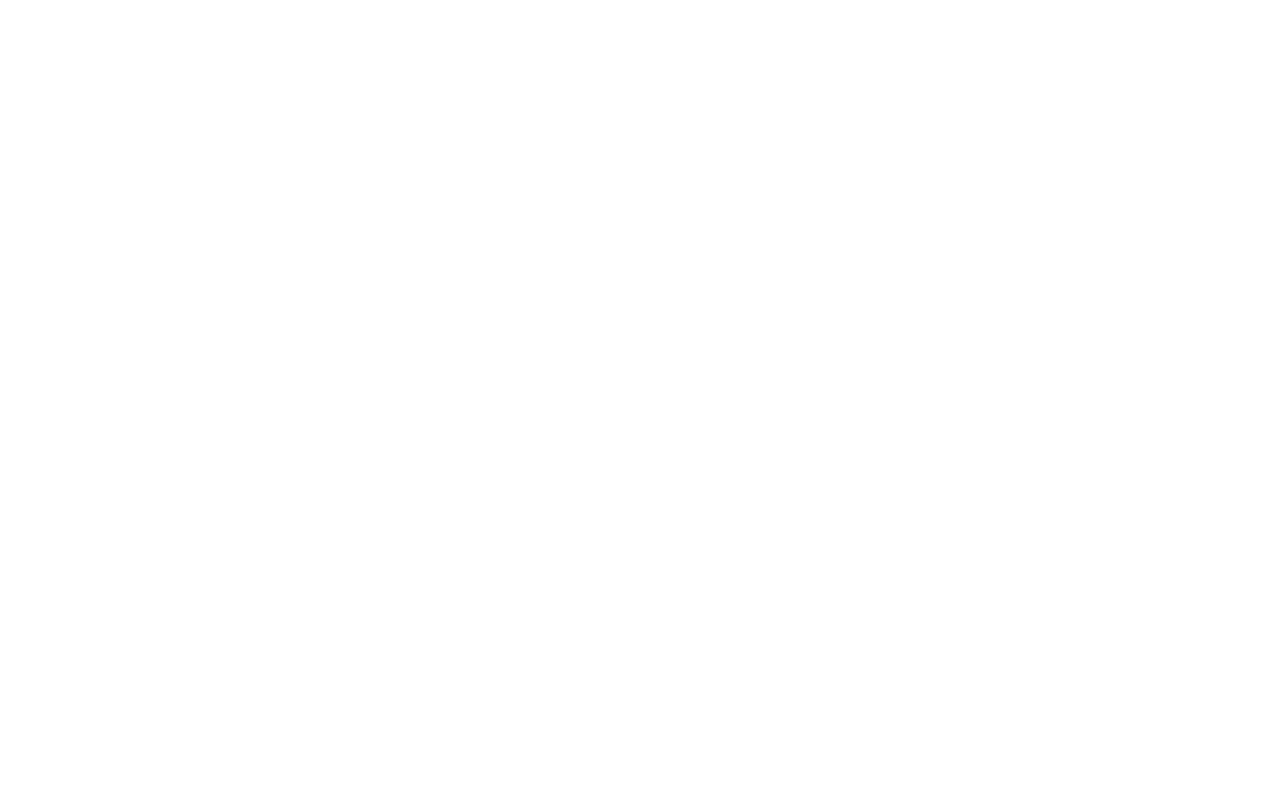
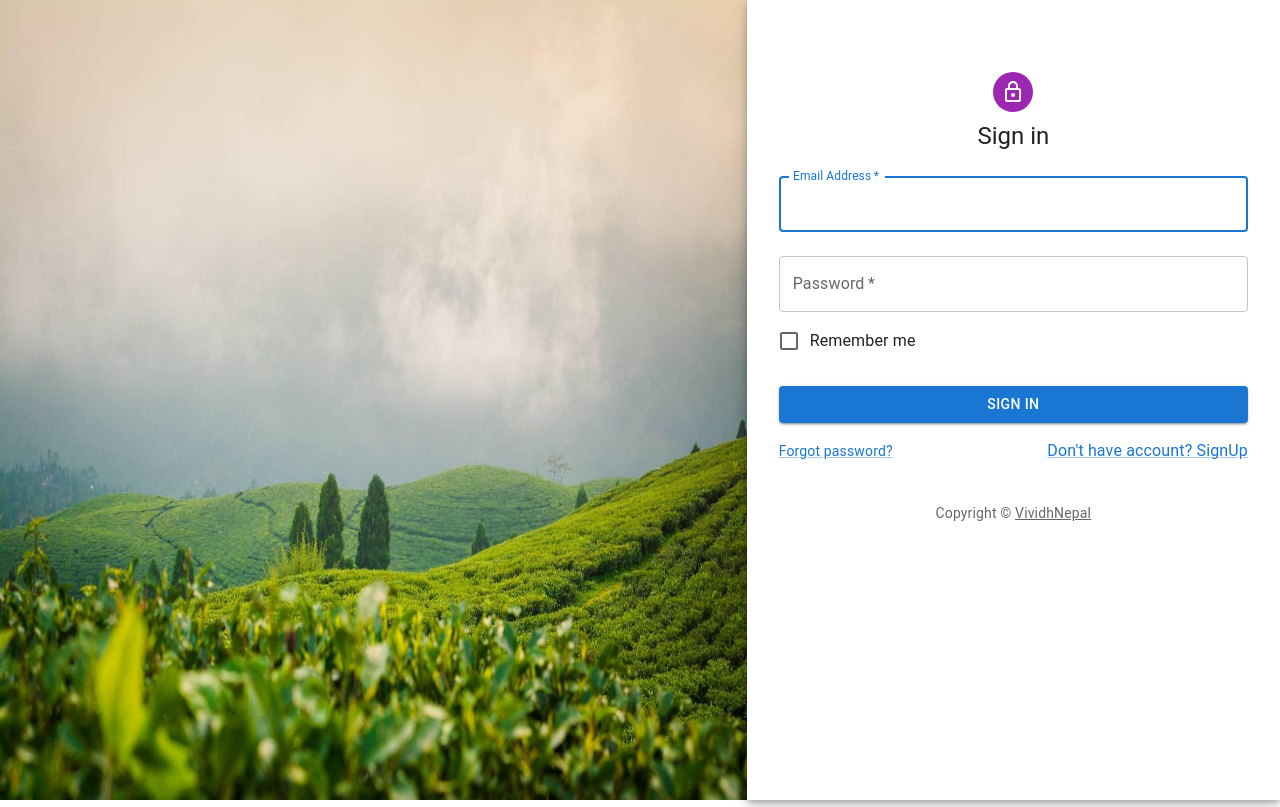
Before and after one commit to sunuwar17/VividhNepal, a React (Create React App) app: page /login in a window 1280 px wide. Before the commit this address had no page. Built offline with nearby package versions, Linux system fonts and the light colour scheme; what react-swipeable-views-utils would draw is missing.

Commit message:
added by manish regmi

```diff
--- a/package.json
+++ b/package.json
@@ -3,6 +3,8 @@
   "version": "0.1.0",
   "private": true,
   "dependencies": {
+    "@auth0/auth0-react": "^1.10.2",
+    "@coreui/coreui": "^4.2.1",
     "@emotion/react": "^11.10.0",
     "@emotion/styled": "^11.10.0",
     "@googlemaps/react-wrapper": "^1.1.35",
@@ -15,6 +17,7 @@
     "@testing-library/react": "^13.3.0",
     "@testing-library/user-event": "^13.5.0",
     "add": "^2.0.6",
+    "auth0": "^2.42.0",
     "axios": "^0.27.2",
     "google-map-react": "^2.2.0",
     "highlight.js": "^11.6.0",
@@ -23,6 +26,7 @@
     "react": "^18.2.0",
     "react-clock": "^3.1.0",
     "react-dom": "^18.2.0",
+    "react-responsive-carousel": "^3.2.23",
     "react-router": "^6.3.0",
     "react-router-dom": "^6.3.0",
     "react-scripts": "5.0.1",
--- a/src/App.jsx
+++ b/src/App.jsx
@@ -9,6 +9,8 @@
 import Blog from './Pages/Blogs/Blog';
 import News from './Pages/News/News';
 import Shop from './Pages/Shop/Shop';
+import Login1 from './Auth/Login1';
+
 
 function App() {
   return (
@@ -19,6 +21,8 @@
 
               {/* HomePage */}
               <Route element={<Home />} path="/"/>
+              <Route element={<Login1 />} path="/login"/>
+
 
               <Route element= {<Gallery/>} path="gallery"/>
               <Route element= {<Contact/>} path="contact"/>
--- /dev/null
+++ b/src/Auth/Login1.jsx
@@ -0,0 +1,138 @@
+import * as React from 'react';
+import Avatar from '@mui/material/Avatar';
+import Button from '@mui/material/Button';
+import CssBaseline from '@mui/material/CssBaseline';
+import TextField from '@mui/material/TextField';
+import FormControlLabel from '@mui/material/FormControlLabel';
+import Checkbox from '@mui/material/Checkbox';
+import Link from '@mui/material/Link';
+import Paper from '@mui/material/Paper';
+import Box from '@mui/material/Box';
+import Grid from '@mui/material/Grid';
+import LockOutlinedIcon from '@mui/icons-material/LockOutlined';
+import Typography from '@mui/material/Typography';
+import { createTheme, ThemeProvider } from '@mui/material/styles';
+import home2 from './home2.jpeg';
+import { useAuth0 } from "@auth0/auth0-react";
+
+
+const theme = createTheme();
+
+export default function Login1() {
+    const { loginWithRedirect } = useAuth0();
+    const { logout } = useAuth0();
+
+
+    const handleSubmit = (event) => {
+        event.preventDefault();
+        const data = new FormData(event.currentTarget);
+        console.log({
+            email: data.get('email'),
+            password: data.get('password'),
+        });
+    };
+
+    return (
+        <ThemeProvider theme={theme}>
+            <Grid container component="main" sx={{ height: '100vh' }}>
+                <CssBaseline />
+                <Grid
+                    item
+                    xs={false}
+                    sm={4}
+                    md={7}
+                    sx={{
+
+                        backgroundRepeat: 'no-repeat',
+                        backgroundColor: (t) =>
+                            t.palette.mode === 'light' ? t.palette.grey[50] : t.palette.grey[900],
+                        backgroundSize: 'cover',
+                        backgroundPosition: 'center',
+                    }}
+                >
+                    <img src={home2} alt="nischal" height={'100%'} width={'100%'} />
+
+                </Grid>
+                <Grid item xs={12} sm={8} md={5} component={Paper} elevation={6} square>
+                    <Box
+                        sx={{
+                            my: 8,
+                            mx: 4,
+                            display: 'flex',
+                            flexDirection: 'column',
+                            alignItems: 'center',
+                        }}
+                    >
+                        <Avatar sx={{ m: 1, bgcolor: 'secondary.main' }}>
+                            <LockOutlinedIcon />
+                        </Avatar>
+                        <Typography component="h1" variant="h5">
+                            Sign in
+                        </Typography>
+                        <Box component="form" noValidate onSubmit={handleSubmit} sx={{ mt: 1 }}>
+                            <TextField
+                                margin="normal"
+                                required
+                                fullWidth
+                                id="email"
+                                label="Email Address"
+                                name="email"
+                                autoComplete="email"
+                                autoFocus
+                            />
+                            <TextField
+                                margin="normal"
+                                required
+                                fullWidth
+                                name="password"
+                                label="Password"
+                                type="password"
+                                id="password"
+                                autoComplete="current-password"
+                            />
+                            <FormControlLabel
+                                control={<Checkbox value="remember" color="primary" />}
+                                label="Remember me"
+                            />
+                            <Button
+                                type="submit"
+                                fullWidth
+                                variant="contained"
+                                sx={{ mt: 3, mb: 2 }}
+                            >
+                                Sign In
+                            </Button>
+                            <Grid container>
+                                <Grid item xs>
+                                    <Link href="#" variant="body2">
+                                        Forgot password?
+                                    </Link>
+                                </Grid>
+                                <Grid item>
+
+
+
+                                    < Link
+                                    >
+                                    Don't have account? SignUp
+
+                                    </Link>
+
+                                </Grid>
+                            </Grid>
+                            {/* <Login1 sx={{ mt: 5 }} /> */}
+                            <Box sx={{ mt: 5 }}>
+                                <Typography variant="body2" color="text.secondary" align="center" mt="20">
+                                    {'Copyright © '}
+                                    <Link color="inherit" href="">
+                                        VividhNepal
+                                    </Link>{' '}
+                                </Typography>
+                            </Box>
+                        </Box>
+                    </Box>
+                </Grid>
+            </Grid>
+        </ThemeProvider >
+    );
+}
--- a/src/Global/Footer/Footer.jsx
+++ b/src/Global/Footer/Footer.jsx
@@ -14,8 +14,8 @@
         right:0; */}
         <Grid container spacing={0}  >
           <Grid item xs={12} sm={4} lg={4} sx={{ textAlign: 'center' }}  >
-            <Box sx={{ textAlign: 'center' }}>
-              <Box fontSize={16}  >Support</Box>
+            <Box sx={{ textAlign: 'center', p:2 }}>
+              <Box  sx={{ pb:2,fontSize:16}} >Support</Box>
               <Box>
                 <Link href="/" color="inherit">
                   Safety Information
@@ -30,8 +30,8 @@
 
           </Grid>
           <Grid item xs={12} sm={4} lg={4}>
-            <Box sx={{ textAlign: 'center' }}>
-              <Box fontSize={16}  >Company</Box>
+            <Box sx={{ textAlign: 'center',p:2 }}>
+              <Box  sx={{ pb:2, fontSize:16}}  >Company</Box>
               <Box>
                 <Link href="/" color="inherit">
                   About Us
@@ -50,8 +50,8 @@
             </Box>
           </Grid>
           <Grid item xs={12} sm={4} lg={4}>
-            <Box sx={{ textAlign: 'center' }}>
-              <Box fontSize={16}>Contact</Box>
+            <Box sx={{ textAlign: 'center', p:2 }}>
+              <Box sx={{fontSize:16, pb:2}}>Contact</Box>
               <Box>
                 <Link href="/" color="inherit">
                   FAQ
--- a/src/Global/Header/Header.jsx
+++ b/src/Global/Header/Header.jsx
@@ -66,8 +66,7 @@
     <>
       <Paper sx={{ display: 'flex' }}>
         <CssBaseline />
-        <HideOnScroll {...props}>
-          <AppBar component="nav" sx={{ position: 'fiexd', width: '100%', px: { lg: 5, sm: 12, xs: 'none' } }}>
+          <AppBar component="nav" sx={{  width: '100%', position:'sticky' }}>
             <Toolbar sx={{ justifyContent: 'space-between', width: '100%' }} >
               <IconButton
                 color="inherit"
@@ -78,9 +77,9 @@
               >
                 <MenuIcon />
               </IconButton>
-
+              <Box sx={{ display: 'flex' }}>
                 <Box
-                sx={{ display: { lg: 'block', sm: 'block', xs: 'none' }, height: 80, cursor: 'pointer', p: 2 }}
+                  sx={{ display: { lg: 'block', sm: 'block', xs: 'none' }, height: 80, cursor: 'pointer', px: 4,py:2}}
                   component="img"
                   alt="logo"
                   src={logo}
@@ -95,6 +94,7 @@
                     </Button>
                   ))}
                 </Box>
+              </Box>
 
               <Box
                 sx={{ display: { lg: 'none', sm: 'none', xs: 'block' } }}>
@@ -104,7 +104,11 @@
                   src={logo}
                 />
               </Box>
-
+              <Box
+              sx={{
+                display:'flex',
+                display: { xs: 'none', lg: 'flex' },
+              }}>
               <Paper
                 component="form"
                 sx={{
@@ -116,19 +120,27 @@
                     md: 150
                   },
                   height: '35px',
-                  display:{xs:'none', lg:'flex'}
+                  color:'inherit'
                 }}
               >
                 <InputBase
                   sx={{ ml: 1 }}
                   placeholder="Search..."
-                  inputProps={{ 'aria-label': 'search....' }}
+                  inputProps={{ 'aria-label': 'search...' }}
+
                 />
                 <Divider sx={{ height: 28 }} orientation="vertical" />
                 <IconButton type="submit" aria-label="search">
                   <SearchIcon />
                 </IconButton>
+
               </Paper>
+
+                <Button variant="outlined" color="custom" sx={{ml:1}}>
+                  SignIn
+                </Button>
+
+              </Box>
 
               {/* <Paper>
                 <Box >
@@ -144,7 +156,6 @@
 
             </Toolbar>
           </AppBar>
-        </HideOnScroll>
 
         <Box component="nav">
           <Drawer
@@ -153,7 +164,7 @@
             open={mobileOpen}
             onClose={handleDrawerToggle}
             ModalProps={{
-              keepMounted: true, // Better open performance on mobile.
+              // keepMounted: true, // Better open performance on mobile.
             }}
             sx={{
               display: { xs: 'block', sm: 'none' },
--- a/src/Pages/Home/Component/AboutCard.jsx
+++ b/src/Pages/Home/Component/AboutCard.jsx
@@ -11,7 +11,7 @@
         display: 'block',
         width: '100%',
         transitionDuration: '0.3s',
-        height: '25vw'
+        height: 'auto'
     }
     return (
         <>
@@ -43,7 +43,7 @@
                     </CardContent>
                 </CardActionArea>
                 <Box style={{ textAlign:'center'}}>
-                    <Button >
+                    <Button variant="contained" sx={{mb:3}}>
                         About Us
                     </Button>
                 </Box>
--- a/src/Pages/Home/Component/NewsLetter.jsx
+++ b/src/Pages/Home/Component/NewsLetter.jsx
@@ -2,7 +2,7 @@
 import React from 'react';
 import TextField from '@mui/material/TextField';
 import Card from '@material-ui/core/Card'
-import { Box} from '@mui/material';
+import { Box } from '@mui/material';
 import Button from '@mui/material/Button';
 
 function NewsLetter() {
@@ -16,26 +16,40 @@
     return (
         <>
             <Card elevation={3} style={cardStyle} >
-                <Box sx={{p:4}}>
+                <Box sx={{ p: 3, textAlign: 'center' }}>
                     <Typography
                         color="inherit"
                         variant="h6"
-                        style={{textAlign:'center'}}
                     >
                         NEWSLETTER
                     </Typography>
                     <Typography
-                         variant="body2"
-                         color="textSecondary"
+                        variant="body2"
+                        color="textSecondary"
 
                     >
                         Sign Up to Recieve Latest Story
 
                     </Typography>
-                    <TextField id="outlined-basic" label="Email" variant="outlined" size='3'/>
-                    <Button >
-                    Subscribe
-                </Button>
+                    <TextField id="outlined-basic" placeholder="Full Name" variant="standard" size='2' fullWidth
+                    sx={{
+                        "& .MuiInputBase-root": {
+                            "& input": {
+                                textAlign: "center"
+                            }
+                        },mb:1
+                      }} />
+                    <TextField id="outlined-basic" placeholder="Email" variant="standard" size='2' fullWidth
+                    sx={{
+                        "& .MuiInputBase-root": {
+                            "& input": {
+                                textAlign: "center"
+                            }
+                        }
+                      }} />
+                    <Button variant="contained" sx={{ mt: 2, }} >
+                        Subscribe
+                    </Button>
                 </Box>
             </Card>
 
--- a/src/Pages/Home/Home.jsx
+++ b/src/Pages/Home/Home.jsx
@@ -1,7 +1,7 @@
 import * as React from 'react';
 import Box from '@mui/material/Box';
 import Button from '@mui/material/Button';
-import { Paper } from '@mui/material';
+import { Paper, Typography } from '@mui/material';
 import SwipeableViews from 'react-swipeable-views';
 import { autoPlay } from 'react-swipeable-views-utils';
 import KeyboardArrowLeft from '@mui/icons-material/KeyboardArrowLeft';
@@ -18,6 +18,8 @@
 import home1 from './home1.jpeg';
 import home2 from './home2.jpeg';
 import h3 from './h3.jpg';
+import { useAuth0 } from "@auth0/auth0-react";
+
 
 
 
@@ -44,6 +46,7 @@
 ];
 
 
+
 function Home() {
 
 
@@ -65,24 +68,28 @@
   };
   //slideshow of home ends here
 
+  const { user, isAuthenticated, isLoading } = useAuth0();
 
 
+
+  if (isLoading) {
+    return <div>Loading ...</div>;
+  }
 
 
   return (
     <>
-      <Paper >
-        <Header />
 
+        <Header/>
 
-        <Paper sx={{flexGrow: 1 }}>
+        <Paper >
 
           <AutoPlaySwipeableViews
+            style={{position:'relative'}}
             axis={theme.direction === 'rtl' ? 'x-reverse' : 'x'}
             index={activeStep}
             onChangeIndex={handleStepChange}
             enableMouseEvents
-
           >
 
             {images.map((step, index) =>  (
@@ -91,7 +98,7 @@
                   <Box
                     component="img"
                     sx={{
-                      height: '100vh',
+                      height: '90vh',
                       display: 'block',
                       width: '100%',
                       overflow: 'hidden',
@@ -108,25 +115,29 @@
 
           <MobileStepper
             steps={maxSteps}
-            position="static"
+            sx={{
+              position:'absolute',
+              bottom: '15rem;',
+              background:'transparent'
+            }}
             activeStep={activeStep}
-            display='absolute'
             nextButton={
               <Button
                 size="small"
                 onClick={handleNext}
                 disabled={activeStep === maxSteps - 1}
+
               >
-                Next
+                <Typography color="white">Next</Typography>
                 {theme.direction === 'rtl' ? (
-                  <KeyboardArrowLeft />
+                  <KeyboardArrowLeft color='inherit'/>
                 ) : (
-                  <KeyboardArrowRight />
+                  <KeyboardArrowRight color="primary"/>
                 )}
               </Button>
             }
             backButton={
-              <Button size="small" onClick={handleBack} disabled={activeStep === 0}>
+              <Button size="small"  onClick={handleBack} disabled={activeStep === 0}>
                 {theme.direction === 'rtl' ? (
                   <KeyboardArrowRight />
                 ) : (
@@ -136,7 +147,7 @@
               </Button>
             }
           />
-
+        </Paper>
 
 
           <Paper sx={{ display: 'flex', justifyContent: 'space-between', px: 20, py: 4 }}>
@@ -167,8 +178,7 @@
           </Paper>
 
 
-        </Paper>
-      </Paper>
+
       <Paper sx={{bottom:'0', left:0, width:'100%'}}>
             <Footer />
           </Paper>
--- a/src/index.js
+++ b/src/index.js
@@ -3,12 +3,18 @@
 import './index.css';
 import App from './App';
 import reportWebVitals from './reportWebVitals';
+import { Auth0Provider } from "@auth0/auth0-react";
+
 
 const root = ReactDOM.createRoot(document.getElementById('root'));
 root.render(
-  <React.StrictMode>
+  <Auth0Provider
+    domain="dev-lx7o81f7.us.auth0.com"
+    clientId="Q2lpuBDzpB7NoRx8M3BXHtPKaCnpDBkZ"
+    redirectUri={window.location.origin}
+  >
     <App />
-  </React.StrictMode>
+  </Auth0Provider>
 );
 
 // If you want to start measuring performance in your app, pass a function
```
Also changed, not shown: src/Auth/Login.jsx (added, +10 -0 lines), src/Pages/Shop/Shop.jsx (+18 -9 lines), src/Auth/home2.jpeg (added), 1 other file (tests, documents, lock files or other folders). Lines whose indentation alone changed are shown as unchanged.
